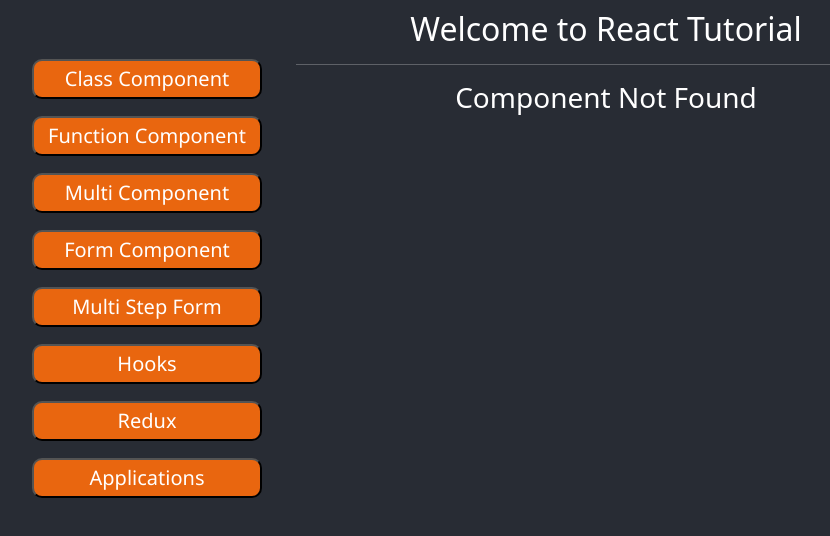
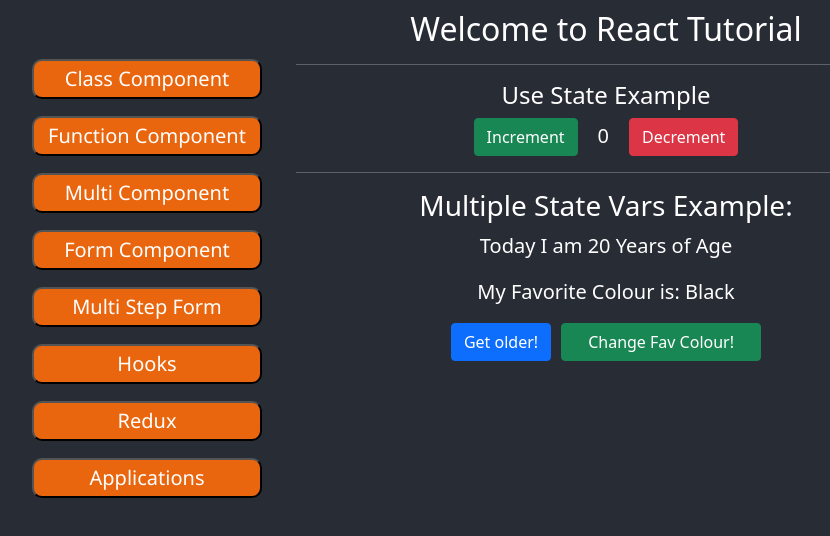
Before and after one commit to pmishra-developer/reactlearning, a React (Create React App) app: page /hooks in a window 1280 px wide. Before the commit this address had no page. Shown: the top 536 px of the page, without its empty margins (34-864 px from the left). Built offline with nearby package versions, Linux system fonts and the light colour scheme.

Commit message:
Added a Hooks Component and MultiStep Component

```diff
--- a/package.json
+++ b/package.json
@@ -12,6 +12,7 @@
     "react-dom": "^17.0.2",
     "react-router-dom": "^6.2.2",
     "react-scripts": "5.0.0",
+    "validator": "^13.7.0",
     "web-vitals": "^2.1.4"
   },
   "scripts": {
--- a/src/App.js
+++ b/src/App.js
@@ -7,6 +7,7 @@
 import MultiComponent from "./Components/MultiComponent";
 import FormComponent from "./Components/FormComponent";
 import MultiStepForm from "./Components/Form/MultiLevelForm";
+import CounterHooks from "./Components/Hooks/CounterHooksComponent";
 
 const messages = { message1: "I am Message 1", message2: "I am Message 2" };
 
@@ -81,6 +82,7 @@
 
             <Route exact path="/multiComponent" element={<MultiComponent />} />
             <Route exact path="/formComponent" element={<FormComponent />} />
+            <Route exact path="/hooks" element={<CounterHooks />} />
             <Route
               exact
               path="/multiStepFormComponent"
--- a/src/Components/Form/FinalStep.js
+++ b/src/Components/Form/FinalStep.js
@@ -6,7 +6,7 @@
   const { firstName, lastName, age, email } = values;
   return (
     <>
-      <Card style={{ marginTop: 100, textAlign: "left" }}>
+      <Card style={{ marginTop: 100, textAlign: "left", color: "black" }}>
         <Card.Body>
           <p>
             <strong>First Name :</strong> {firstName}{" "}
--- a/src/Components/Form/StepOne.js
+++ b/src/Components/Form/StepOne.js
@@ -1,5 +1,6 @@
 import React, { useState } from "react";
 import { Form, Card, Button } from "react-bootstrap";
+import validator from "validator";
 
 // creating functional component ans getting props from app.js and destucturing them
 const StepOne = ({ nextStep, handleFormData, values }) => {
@@ -11,16 +12,16 @@
     e.preventDefault();
 
     // checking if value of first name and last name is empty show error else take to step 2
-    nextStep();
+    // nextStep();
 
-    // if (
-    //   validator.isEmpty(values.firstName) ||
-    //   validator.isEmpty(values.lastName)
-    // ) {
-    //   setError(true);
-    // } else {
-    //   nextStep();
-    // }
+    if (
+      validator.isEmpty(values.firstName) ||
+      validator.isEmpty(values.lastName)
+    ) {
+      setError(true);
+    } else {
+      nextStep();
+    }
   };
 
   return (
--- /dev/null
+++ b/src/Components/Hooks/CounterHooksComponent.js
@@ -0,0 +1,33 @@
+import React, { useState } from "react";
+import { Button } from "react-bootstrap";
+import MultipleState from "./MultipleStateComponent";
+
+const CounterHooks = (props) => {
+  const [count, setCount] = useState(0);
+
+  //   const incrementCounter = () => {
+  //     setCount(count + 1);
+  //   };
+
+  //   const decrementCounter = () => {
+  //     setCount(count - 1);
+  //   };
+
+  return (
+    <React.Fragment>
+      <h4>Use State Example</h4>
+      <Button variant="success" onClick={() => setCount(count + 1)}>
+        Increment
+      </Button>
+      <span style={{ marginLeft: "20px", marginRight: "20px" }}>{count}</span>
+      <Button variant="danger" onClick={() => setCount(count - 1)}>
+        Decrement
+      </Button>
+
+      <hr />
+      <MultipleState passedAge={20} />
+    </React.Fragment>
+  );
+};
+
+export default CounterHooks;
--- /dev/null
+++ b/src/Components/Hooks/MultipleStateComponent.js
@@ -0,0 +1,32 @@
+import React, { useState } from "react";
+import { Button } from "react-bootstrap";
+
+//prettier-ignore
+
+const MultipleState = (props) => {
+  const [age, setAge] = useState(props.passedAge);
+  const [favColour, setfavColour] = useState("Black");
+
+  const handleAge = () => setAge(age + 1);
+
+  const handlefavColour = () => {
+    if (favColour === "Red") setfavColour("Black");
+    else setfavColour("Red");
+  };
+
+  return (
+    <div>
+      <h3>Multiple State Vars Example:</h3>
+      <p>Today I am {age} Years of Age</p>
+      <p>My Favorite Colour is: {favColour}</p>
+      <div>
+        <Button variant="primary" onClick={handleAge}> Get older! </Button>
+        <Button variant="success" style={{ width: 200, marginLeft: 10 }} onClick={handlefavColour}>
+          Change Fav Colour!
+        </Button>
+      </div>
+    </div>
+  );
+};
+
+export default MultipleState;
```
Also changed, not shown: src/Components/Hooks/readme.txt (added), 1 other file (tests, documents, lock files or other folders).
